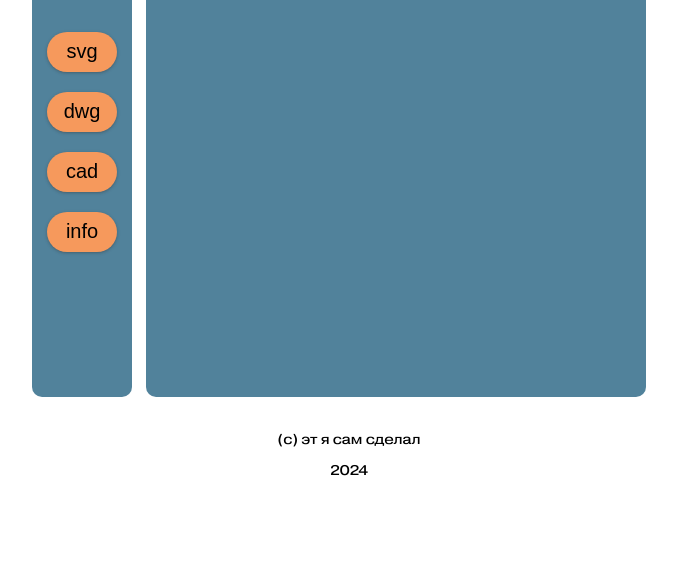
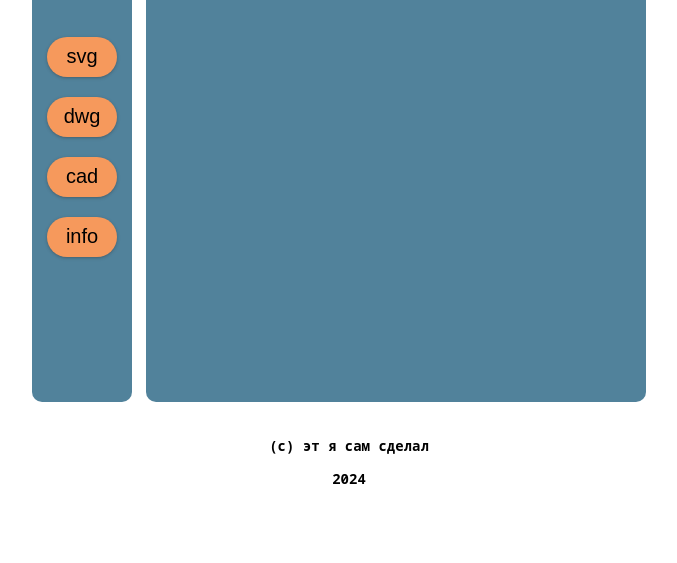
Before and after one commit to loqa-s/dwglib, a plain HTML site: page index.html in a window 1280 px wide. Shown: the part 237-800 px from the top of the page, without its empty margins (301-978 px from the left). Drawn offline with Linux system fonts and the light colour scheme.

Commit message:
font commit

```diff
--- a/index.html
+++ b/index.html
@@ -3,6 +3,9 @@
   <head>
     <meta charset="UTF-8" />
     <meta name="viewport" content="width=device-width, initial-scale=1.0" />
+    <style>
+        @import url('https://fonts.googleapis.com/css2?family=Noto+Sans+Mono:wght@100..900&display=swap');
+    </style>
     <title>DWGLIB</title>
     <link rel="stylesheet" href="styles.css" />
   </head>
--- a/styles.css
+++ b/styles.css
@@ -1,11 +1,11 @@
-@font-face {
-    font-family: "Pragmatic Extended";
-    src: url("../static/media/PragmaticaExtended-Book.woff2") format("woff2");
-}
-
 html {
     font-size: 14px;
-    font-family: "Pragmatic Extended", sans-serif;
+    font-family: "Noto Sans Mono", monospace;
+    font-optical-sizing: auto;
+    font-weight: 600;
+    font-style: normal;
+    font-variation-settings:
+      "wdth" 100;
 }
 
 body {
```
